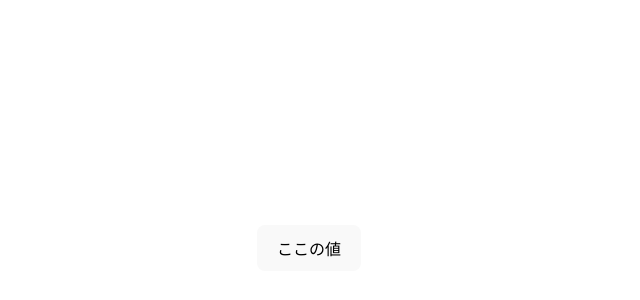
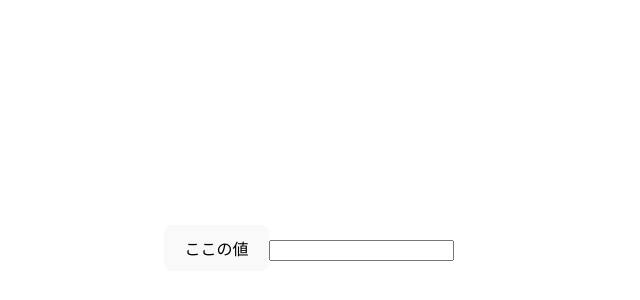
Before and after one commit to 2nofa11/NekoBook, a Vue app: page / in a window 1280 px wide. Shown: the part 152-452 px from the top of the page, without its empty margins (331-971 px from the left). Built offline with nearby package versions, Linux system fonts and the light colour scheme.

Commit message:
p98 フォーム入力の取得

```diff
--- a/src/components/Section13.vue
+++ b/src/components/Section13.vue
@@ -1,14 +1,28 @@
 <template>
   <button @click="handleClick($event)">ここの値</button>
+  <input :value="message" @input="handleInput($event)" />
 </template>
 
 <script lang="ts">
 import { defineComponent } from "vue";
 
 export default defineComponent({
+  data() {
+    return {
+      message: "" as string,
+    };
+  },
   methods: {
     handleClick(event: Event) {
       alert(`${(event.target as HTMLButtonElement).innerText}クリックしたよ！`);
+    },
+    handleInput(event: Event) {
+      const message = (event.target as HTMLInputElement).value;
+      if (message === "あああ") {
+        this.message = "";
+        return alert(message);
+      }
+      this.message = message;
     },
   },
 });
```
